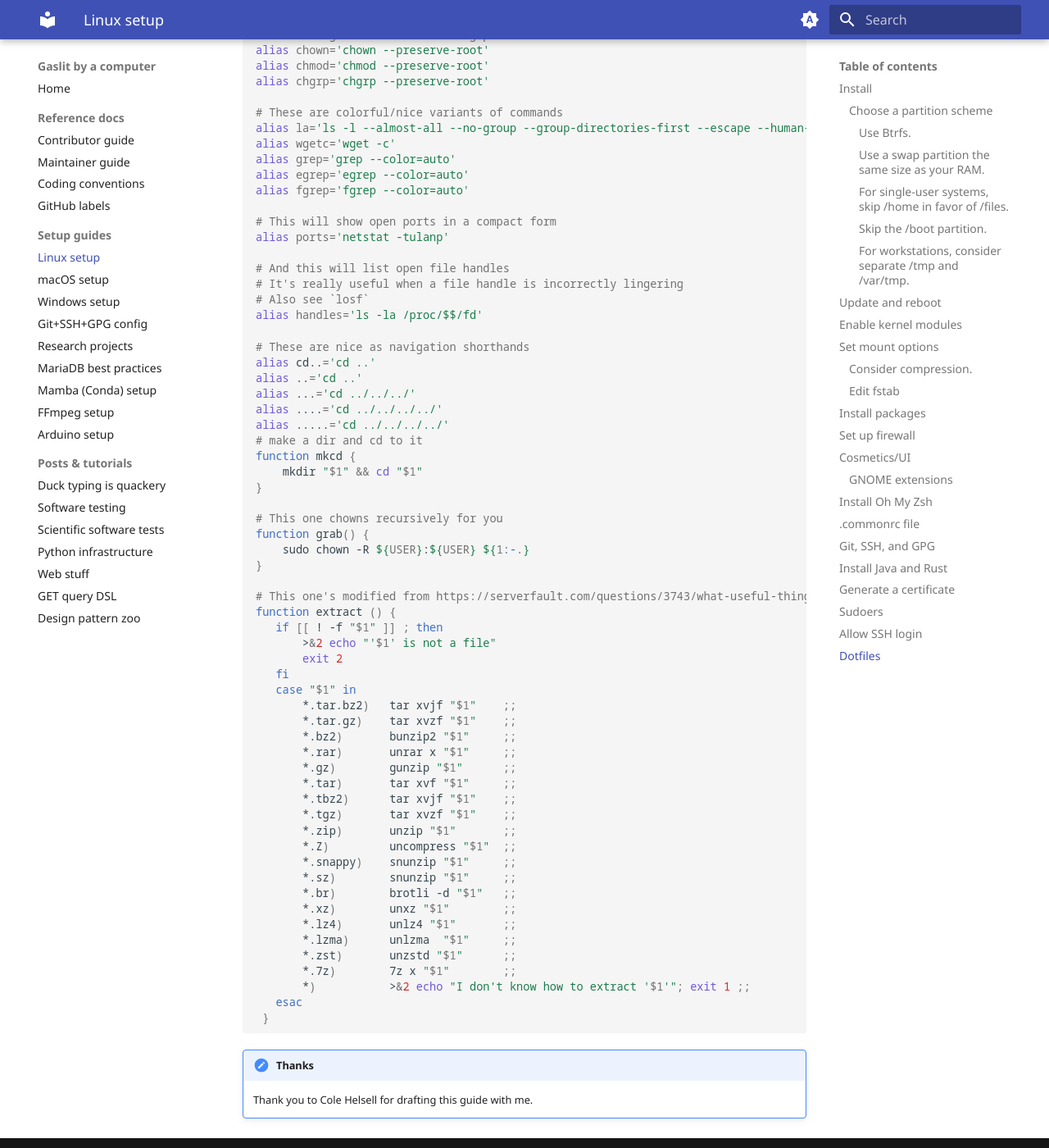
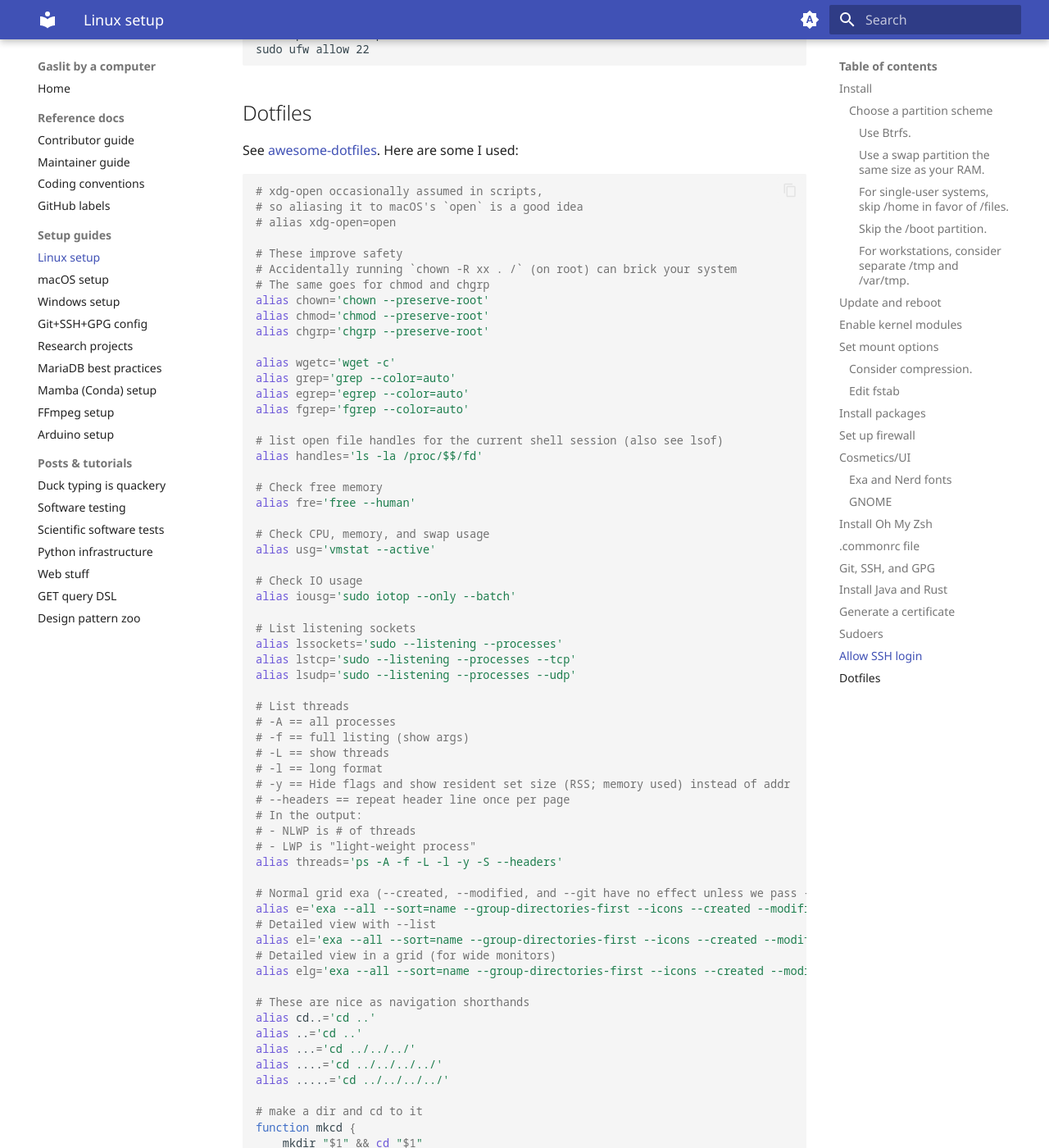
Before and after one commit to dmyersturnbull/dmyersturnbull.github.io, an MkDocs documentation site: the page built from contents/guide/linux-setup.md, in a window 1280 px wide and 1400 px high, scrolled down 6403 px. Shown: the whole window at 82% size. Built offline with MkDocs 1.6.1 and Material for MkDocs 9.7.7, drawn with Linux system fonts in a browser that asks for light colours; comment, search, counter and statistics services are not loaded; some of the changed text lies outside the part shown.

Commit message:
feat: linux guide fonts and aliases

````diff
--- a/contents/guide/_common-setup.md
+++ b/contents/guide/_common-setup.md
@@ -93,20 +93,46 @@
 alias chmod='chmod --preserve-root'
 alias chgrp='chgrp --preserve-root'
 
-# These are colorful/nice variants of commands
-alias la='ls -l --almost-all --no-group --group-directories-first --escape --human-readable --time-style=long-iso'
 alias wgetc='wget -c'
 alias grep='grep --color=auto'
 alias egrep='egrep --color=auto'
 alias fgrep='fgrep --color=auto'
 
-# This will show open ports in a compact form
-alias ports='netstat -tulanp'
+# list open file handles for the current shell session (also see lsof)
+alias handles='ls -la /proc/$$/fd'
 
-# And this will list open file handles
-# It's really useful when a file handle is incorrectly lingering
-# Also see `losf`
-alias handles='ls -la /proc/$$/fd'
+# Check free memory
+alias fre='free --human'
+
+# Check CPU, memory, and swap usage
+alias usg='vmstat --active'
+
+# Check IO usage
+alias iousg='sudo iotop --only --batch'
+
+# List listening sockets
+alias lssockets='sudo --listening --processes'
+alias lstcp='sudo --listening --processes --tcp'
+alias lsudp='sudo --listening --processes --udp'
+
+# List threads
+# -A == all processes
+# -f == full listing (show args)
+# -L == show threads
+# -l == long format
+# -y == Hide flags and show resident set size (RSS; memory used) instead of addr
+# --headers == repeat header line once per page
+# In the output:
+# - NLWP is # of threads
+# - LWP is "light-weight process"
+alias threads='ps -A -f -L -l -y -S --headers'
+
+# Normal grid exa (--created, --modified, and --git have no effect unless we pass --list)
+alias e='exa --all --sort=name --group-directories-first --icons --created --modified --git'
+# Detailed view with --list
+alias el='exa --all --sort=name --group-directories-first --icons --created --modified --git --list'
+# Detailed view in a grid (for wide monitors)
+alias elg='exa --all --sort=name --group-directories-first --icons --created --modified --git --list --grid'
 
 # These are nice as navigation shorthands
 alias cd..='cd ..'
@@ -114,6 +140,7 @@
 alias ...='cd ../../../'
 alias ....='cd ../../../../'
 alias .....='cd ../../../../'
+
 # make a dir and cd to it
 function mkcd {
     mkdir "$1" && cd "$1"
--- a/contents/guide/linux-setup.md
+++ b/contents/guide/linux-setup.md
@@ -194,7 +194,7 @@
 	```
 
     ```bash
-    sudo apt install -y git vim curl wget xz-utils brotli lzma zstd exa
+    sudo apt install -y git vim curl wget xz-utils brotli lzma zstd iotop dexa
 	  sudo apt install libncurses-dev
 	  sudo apt install -y build-essential cmake
     sudo apt install -y zsh
@@ -204,7 +204,7 @@
 
     ```bash
     sudo dnf update && upgrade
-    sudo dnf install -y git vim curl wget xz-utils brotli lzma zstd exa
+    sudo dnf install -y git vim curl wget xz-utils brotli lzma zstd iotop exa
 	  sudo dnf install -y ncurses-devel
 	  sudo dnf install -y make automake gcc gcc-c++ kernel-devel cmake
     sudo dnf install -y zsh
@@ -228,9 +228,31 @@
 
 ## Cosmetics/UI
 
+### Exa and Nerd fonts
+
+Download one or more [Nerd fonts](https://www.nerdfonts.com/font-downloads).
+Then run
+
+```bash
+cd ~/Downloads  # (1)!
+for f in *.zip; do sudo unzip $f -d /usr/local/share/fonts; done
+fc-cache
+```
+
+1. Or wherever your downloaded Nerd fonts are
+
+Set your terminal font to the Nerd font.
+(In [Tilix](https://gnunn1.github.io/), this is a per-profile setting called “Custom font”.)
+Now you can run
+
+```Bash
+exa --icons
+```
+
+### GNOME
+
 In GNOME’s settings, set the time format to 24-hour and make sure <i>Automatic Data and Time</i> is selected.
-
-### GNOME extensions
+Also install extensions:
 
 === "Ubuntu"
 
````
